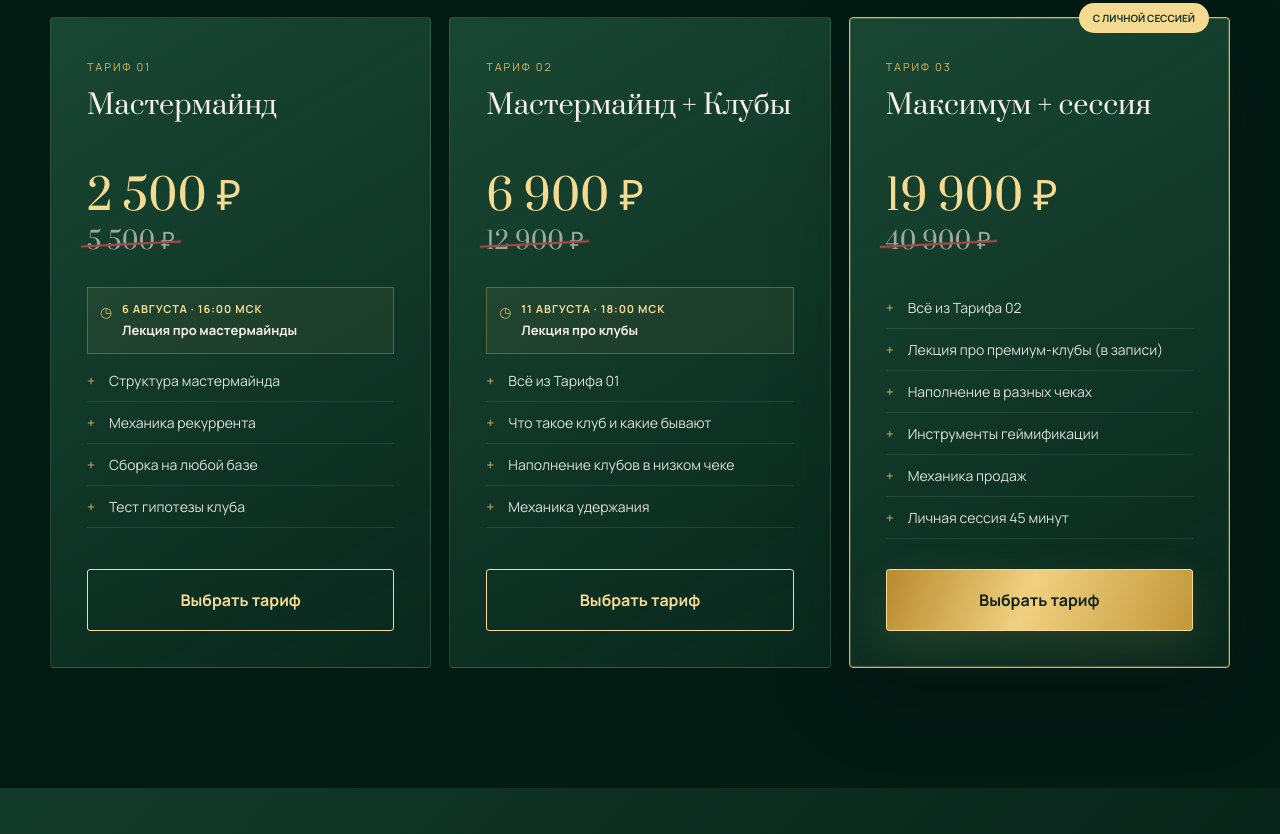
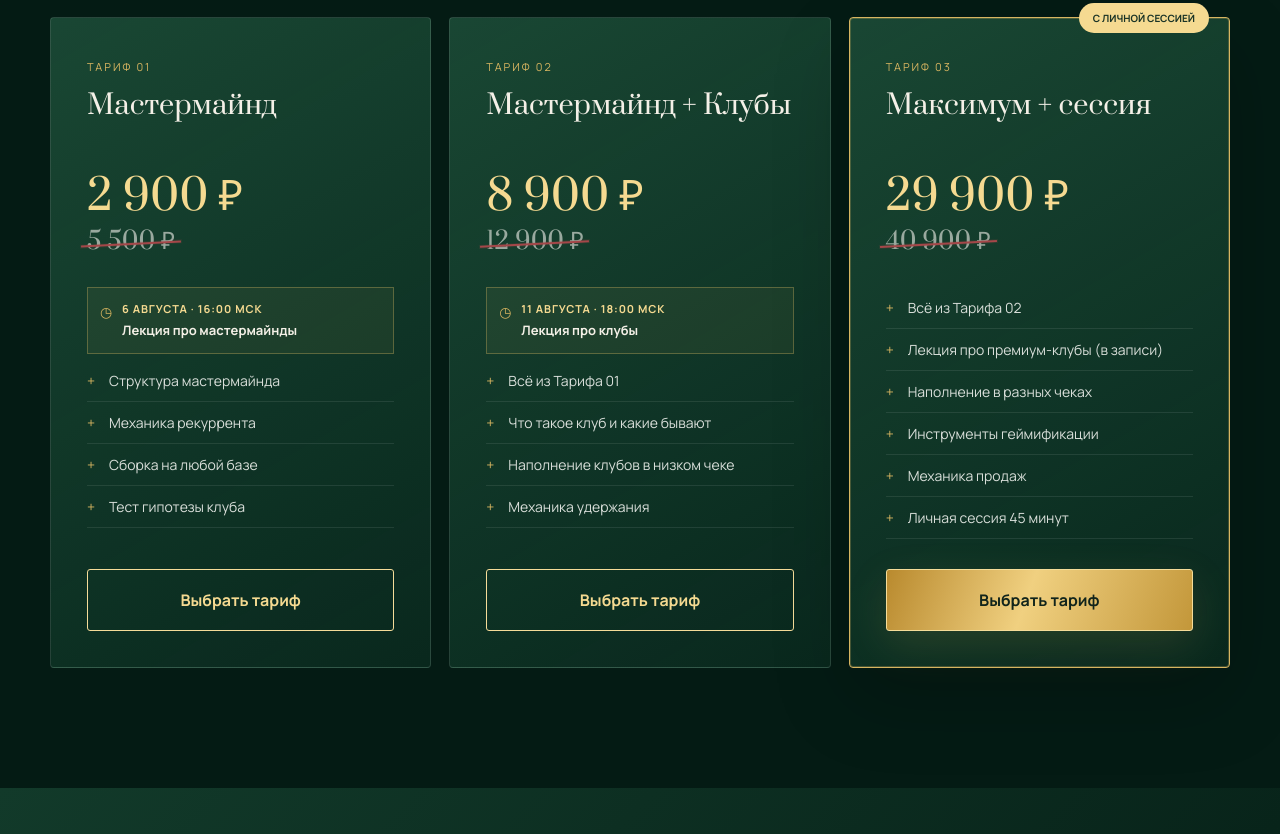
Before and after one commit to sergey9lap-sys/mk-mm, a website: page index.html in a window 1280 px wide. Shown: the part 4086-4920 px from the top of the page. Drawn offline with Linux system fonts and the light colour scheme; a script that the page names is missing.

Commit message:
Обновить цены тарифов

```diff
--- a/index.html
+++ b/index.html
@@ -77,20 +77,20 @@
       <div class="tariff-grid">
         <article class="tariff-card">
           <div><small>Тариф 01</small><h3>Мастермайнд</h3></div>
-          <div class="price"><strong>2 500 ₽</strong><del>5 500 ₽</del></div>
+          <div class="price"><strong>2 900 ₽</strong><del>5 500 ₽</del></div>
           <ul><li class="tariff-event"><time datetime="2026-08-06T16:00:00+03:00">6 августа · 16:00 мск</time><b>Лекция про мастермайнды</b></li><li>Структура мастермайнда</li><li>Механика рекуррента</li><li>Сборка на любой базе</li><li>Тест гипотезы клуба</li></ul>
           <a class="button button--outline" href="https://agkedu.getcourse.ru/tg_subscribe" target="_blank" rel="noreferrer" data-widget-open="1" aria-haspopup="dialog">Выбрать тариф</a>
         </article>
         <article class="tariff-card">
           <div><small>Тариф 02</small><h3>Мастермайнд + Клубы</h3></div>
-          <div class="price"><strong>6 900 ₽</strong><del>12 900 ₽</del></div>
+          <div class="price"><strong>8 900 ₽</strong><del>12 900 ₽</del></div>
           <ul><li class="tariff-event"><time datetime="2026-08-11T18:00:00+03:00">11 августа · 18:00 мск</time><b>Лекция про клубы</b></li><li>Всё из Тарифа 01</li><li>Что такое клуб и какие бывают</li><li>Наполнение клубов в низком чеке</li><li>Механика удержания</li></ul>
           <a class="button button--outline" href="https://agkedu.getcourse.ru/tg_subscribe" target="_blank" rel="noreferrer" data-widget-open="2" aria-haspopup="dialog">Выбрать тариф</a>
         </article>
         <article class="tariff-card tariff-card--featured">
           <span class="badge">С личной сессией</span>
           <div><small>Тариф 03</small><h3>Максимум + сессия</h3></div>
-          <div class="price"><strong>19 900 ₽</strong><del>40 900 ₽</del></div>
+          <div class="price"><strong>29 900 ₽</strong><del>40 900 ₽</del></div>
           <ul><li>Всё из Тарифа 02</li><li>Лекция про премиум-клубы (в записи)</li><li>Наполнение в разных чеках</li><li>Инструменты геймификации</li><li>Механика продаж</li><li>Личная сессия 45 минут</li></ul>
           <a class="button" href="https://agkedu.getcourse.ru/tg_subscribe" target="_blank" rel="noreferrer" data-widget-open="3" aria-haspopup="dialog">Выбрать тариф</a>
         </article>
@@ -100,7 +100,7 @@
     <section class="section premium reveal">
       <div class="shell premium__grid">
         <div><div class="section-label">Почему берут тариф 03</div><h2>Здесь вы не просто учитесь — <span>мы собираем ваш клуб вместе</span></h2><p class="lead">Тарифы 01–02 — вы строите сами. Тариф 03 — 45 минут наедине с Александрой превращают вашу идею клуба в проверенную гипотезу с планом действий.</p><div class="limit"><b>Мест ограниченное число</b><span>Личных сессий столько, сколько слотов помещается в календарь.</span></div></div>
-        <div class="premium__receipt"><small>Что входит в тариф 03</small><p><span>Личная сессия 45 мин</span><b>от 15 000 ₽</b></p><p><span>Лекция про премиум-клубы (в записи)</span><b>входит</b></p><p><span>Наполнение в разных чеках</span><b>входит</b></p><p><span>Инструменты геймификации</span><b>входит</b></p><p><span>Механика продаж</span><b>входит</b></p><p><span>Мастермайнд + клубы</span><b>входит</b></p><div><span>Ваша цена</span><strong>19 900 ₽</strong></div></div>
+        <div class="premium__receipt"><small>Что входит в тариф 03</small><p><span>Личная сессия 45 мин</span><b>от 15 000 ₽</b></p><p><span>Лекция про премиум-клубы (в записи)</span><b>входит</b></p><p><span>Наполнение в разных чеках</span><b>входит</b></p><p><span>Инструменты геймификации</span><b>входит</b></p><p><span>Механика продаж</span><b>входит</b></p><p><span>Мастермайнд + клубы</span><b>входит</b></p><div><span>Ваша цена</span><strong>29 900 ₽</strong></div></div>
       </div>
       <div class="shell"><a class="button button--center" href="https://agkedu.getcourse.ru/tg_subscribe" target="_blank" rel="noreferrer" data-widget-open="3" aria-haspopup="dialog">Забронировать место <span>↗</span></a></div>
     </section>
```
Also changed, not shown: dist/index.html.
